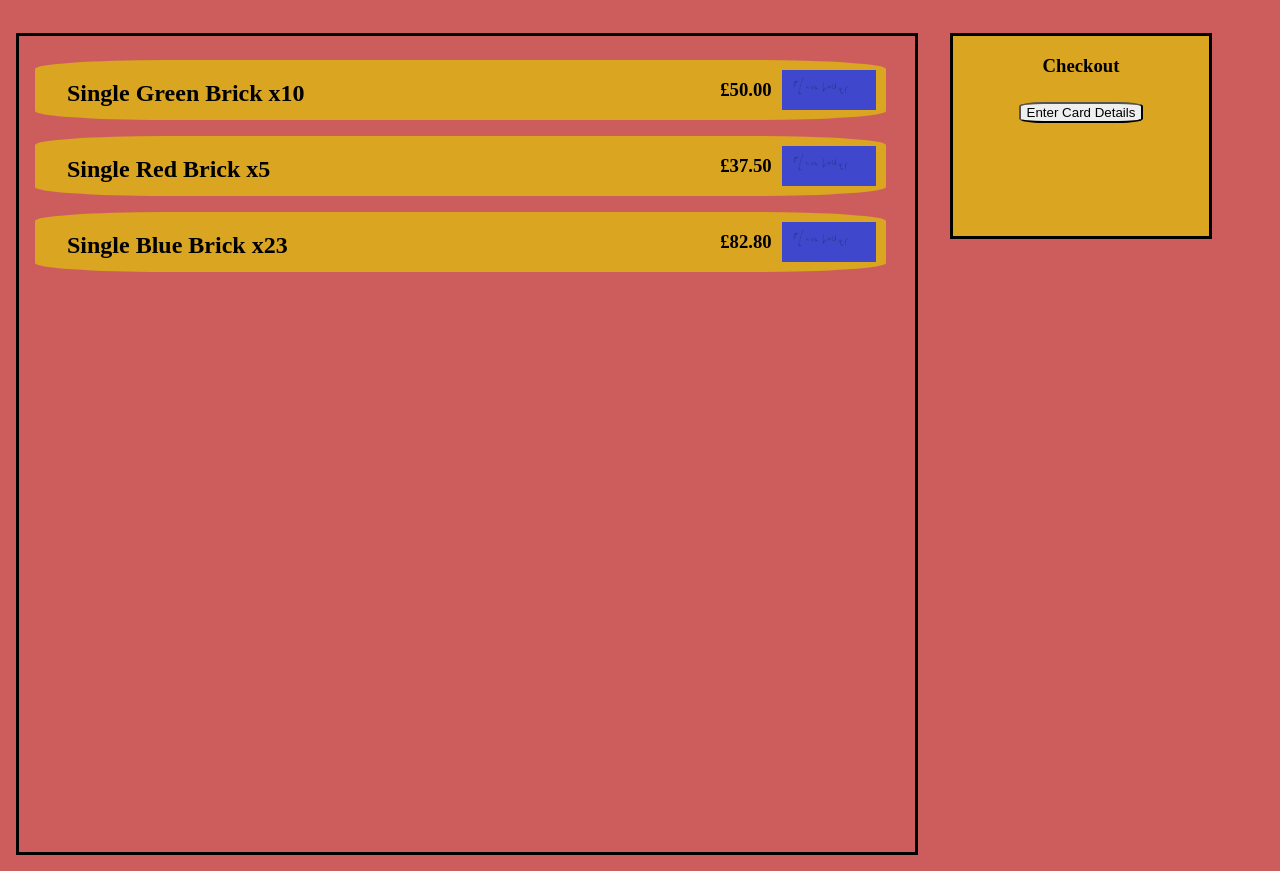
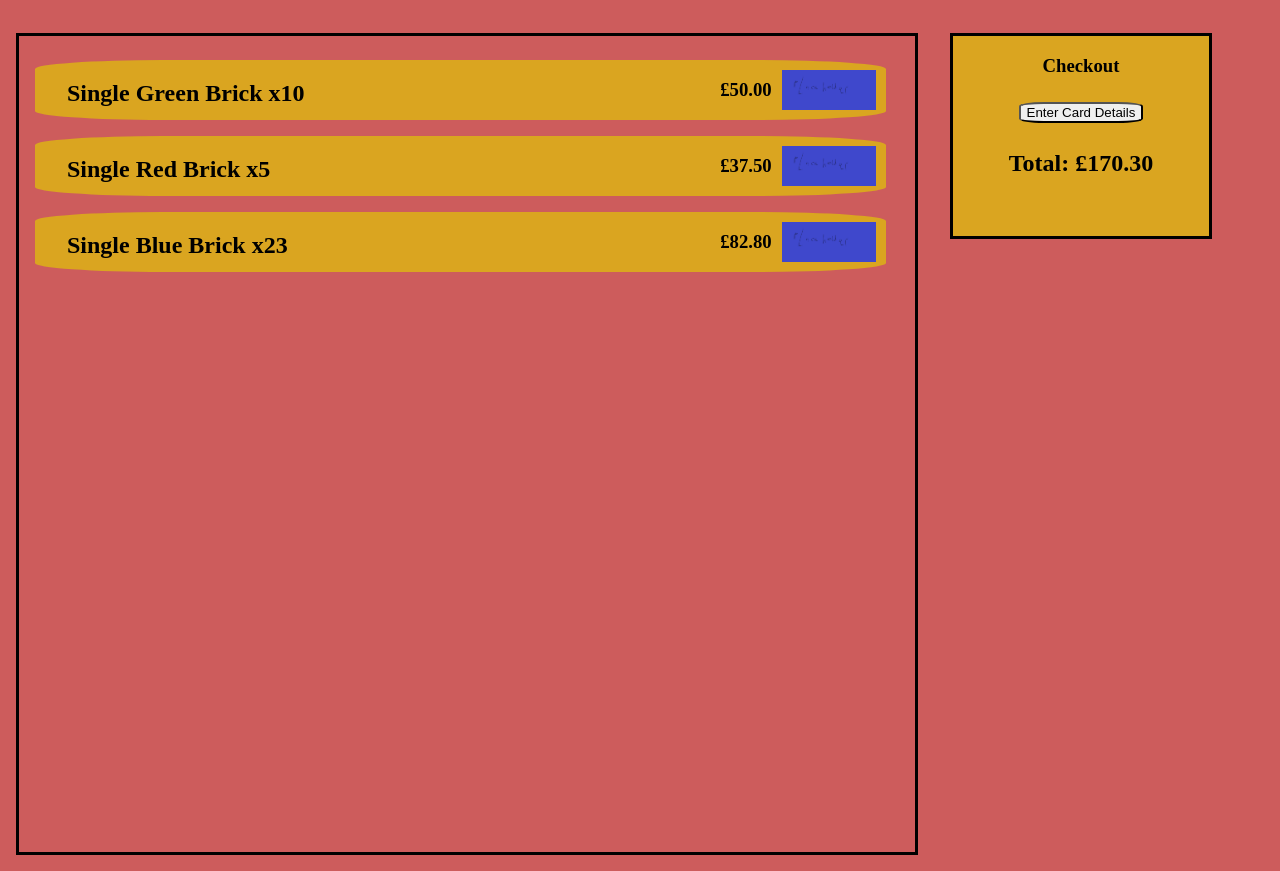
Before and after one commit to AllRounderGamin/App-Eng-Coursework-2022, a plain HTML site: page Webpages/Cart.html in a window 1280 px wide. Shown: the part 73-944 px from the top of the page. Drawn offline with Linux system fonts and the light colour scheme.

Commit message:
Total Price Counter

```diff
--- a/Webpages/Cart.html
+++ b/Webpages/Cart.html
@@ -1,5 +1,5 @@
 <!DOCTYPE html>
-<html lang="en" style="background: indianred">
+<html lang="en">
 <style>
     @import './Stylesheet.css';
 </style>
@@ -75,6 +75,9 @@
     <div id="CheckoutArea">
         <h3>Checkout</h3>
         <button class="button">Enter Card Details</button>
+        <div id="priceDisplay">
+            <h2 id="totalPrice">Total: £0</h2>
+        </div>
     </div>
 </div>
 
--- a/Webpages/Scripts.js
+++ b/Webpages/Scripts.js
@@ -10,7 +10,8 @@ function closeSidebar() {
 
 
 async function createCartContent(){
-    let cartData = await fetch("./cartTestData.json");
+    let totalAmount = Number(0);
+    const cartData = await fetch("./cartTestData.json");
     const items = await cartData.json();
     const cart = document.querySelector("#CartArea");
     for (let item of items){
@@ -19,9 +20,11 @@ async function createCartContent(){
         const itemPrice = document.createElement ("h3")
         const itemImage = document.createElement("img");
 
+        const cumulativePrice = (item.singlePrice * item.amount);
+        totalAmount += cumulativePrice;
 
         itemName.textContent = item.name + " x" + item.amount.toString();
-        itemPrice.textContent = ("£" + (item.singlePrice * item.amount).toFixed(2).toString());
+        itemPrice.textContent = ("£" + cumulativePrice.toFixed(2));
         itemImage.alt = item.name;
         itemImage.src = item.src;
 
@@ -34,4 +37,6 @@ async function createCartContent(){
         cartItemDiv.appendChild(itemImage);
         cart.appendChild(cartItemDiv);
     }
+    const finalPrice = document.querySelector("#totalPrice");
+    finalPrice.textContent = "Total: £" + totalAmount.toFixed(2);
 }
--- a/Webpages/Stylesheet.css
+++ b/Webpages/Stylesheet.css
@@ -13,8 +13,6 @@ body{
     border-radius: 50%;
     border: outset darkblue 0.2em;
 }
-
-
 
 .button{
     border-radius: 20%;
@@ -56,7 +54,8 @@ body{
 }
 
 #TagMenu{
-    background: cyan;
+    background: darkgoldenrod;
+    border: black solid thin;
     display: block;
     width: 125px;
     right: 0;
```
